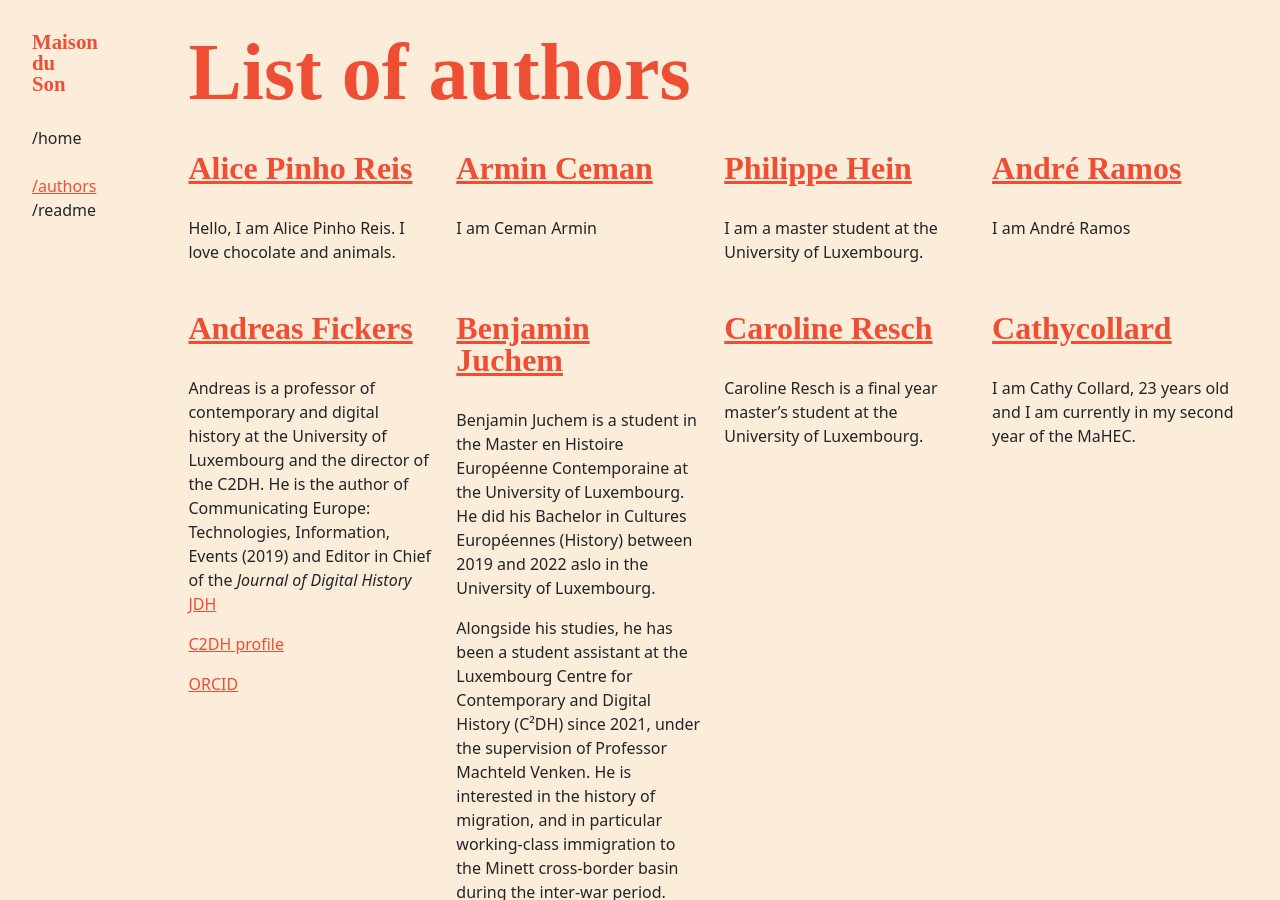
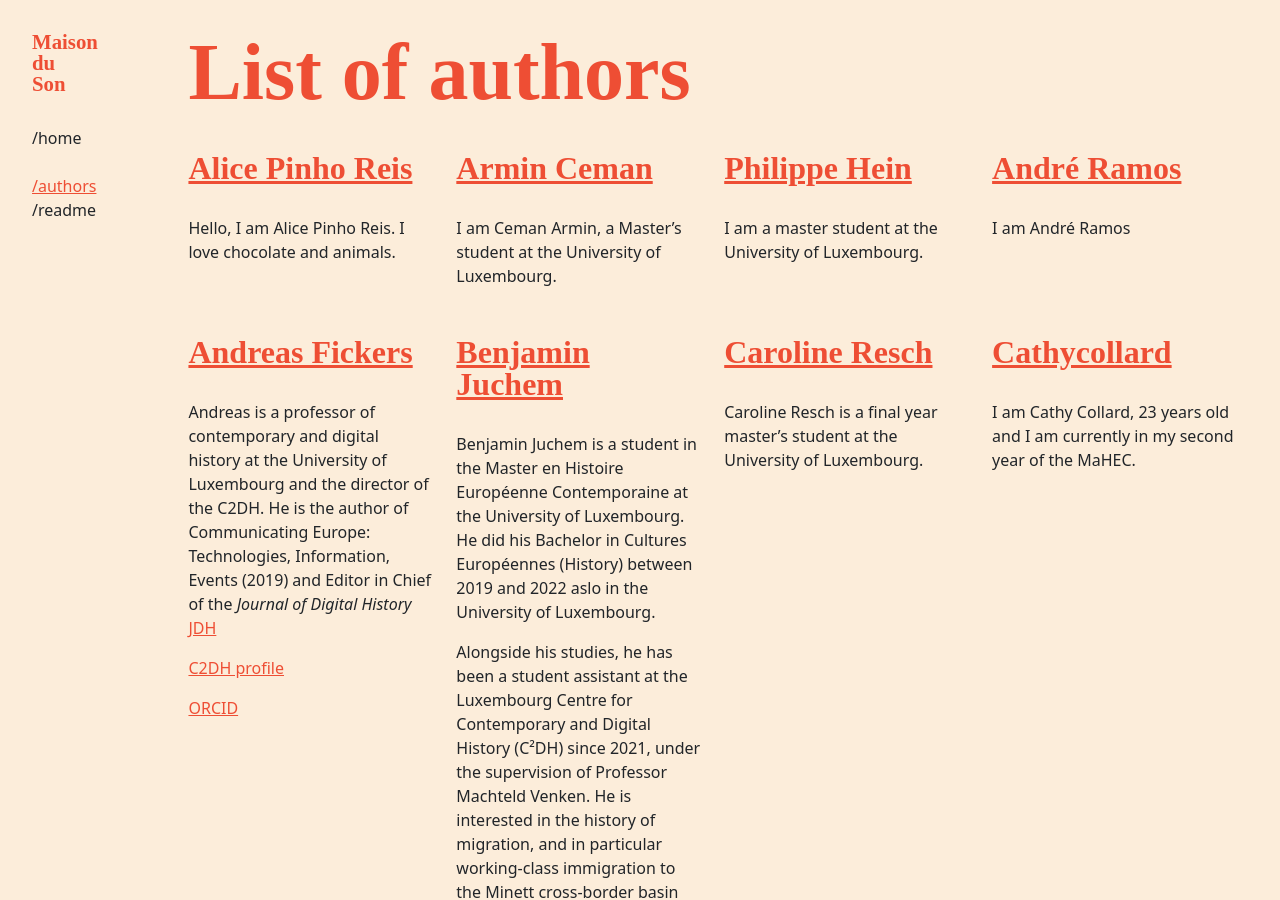
Before and after one commit to C2DH/maison-du-son, a Jekyll site: the page built from authors.md, in a window 1280 px wide and 900 px high. Built offline with Jekyll 4.4.1, drawn with Linux system fonts in a browser that asks for light colours; some web fonts are replaced.

Commit message:
Update Armin-ceman.md

```diff
--- a/_people/Armin-ceman.md
+++ b/_people/Armin-ceman.md
@@ -3,4 +3,4 @@ Title: Ceman Armin
 Abstract: Check 1,2
 Authors: Armin Ceman
 ---
-I am Ceman Armin
+I am Ceman Armin, a Master's student at the University of Luxembourg.
```
